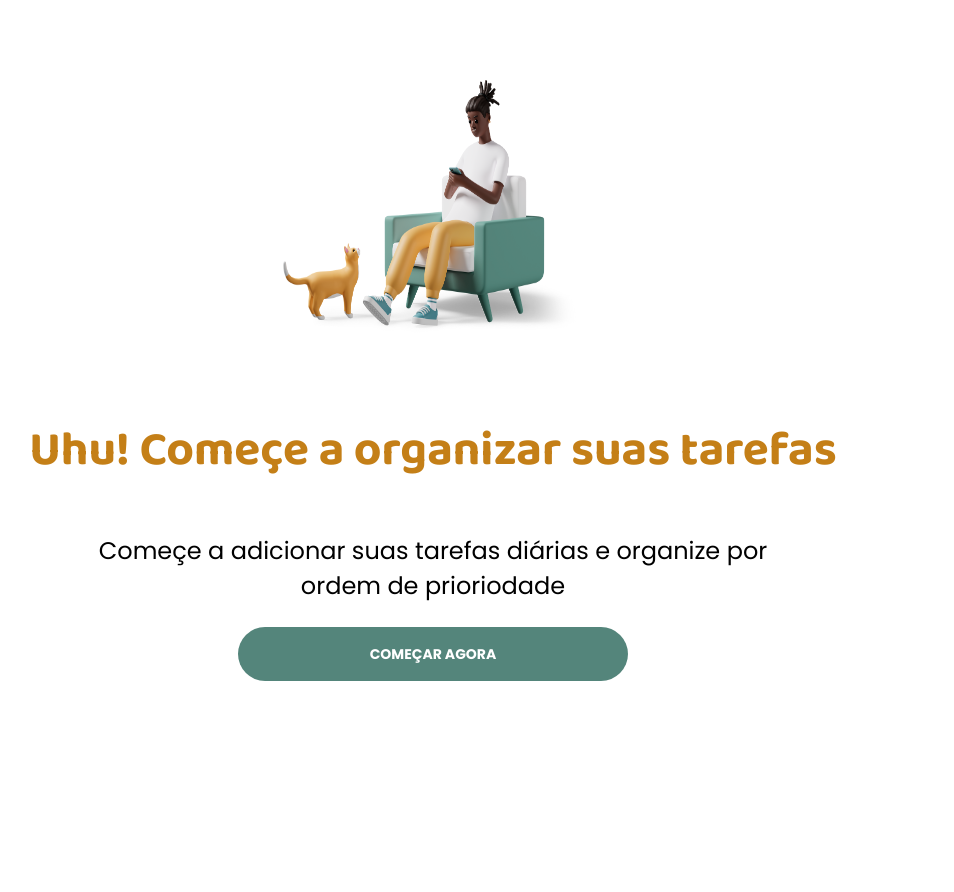
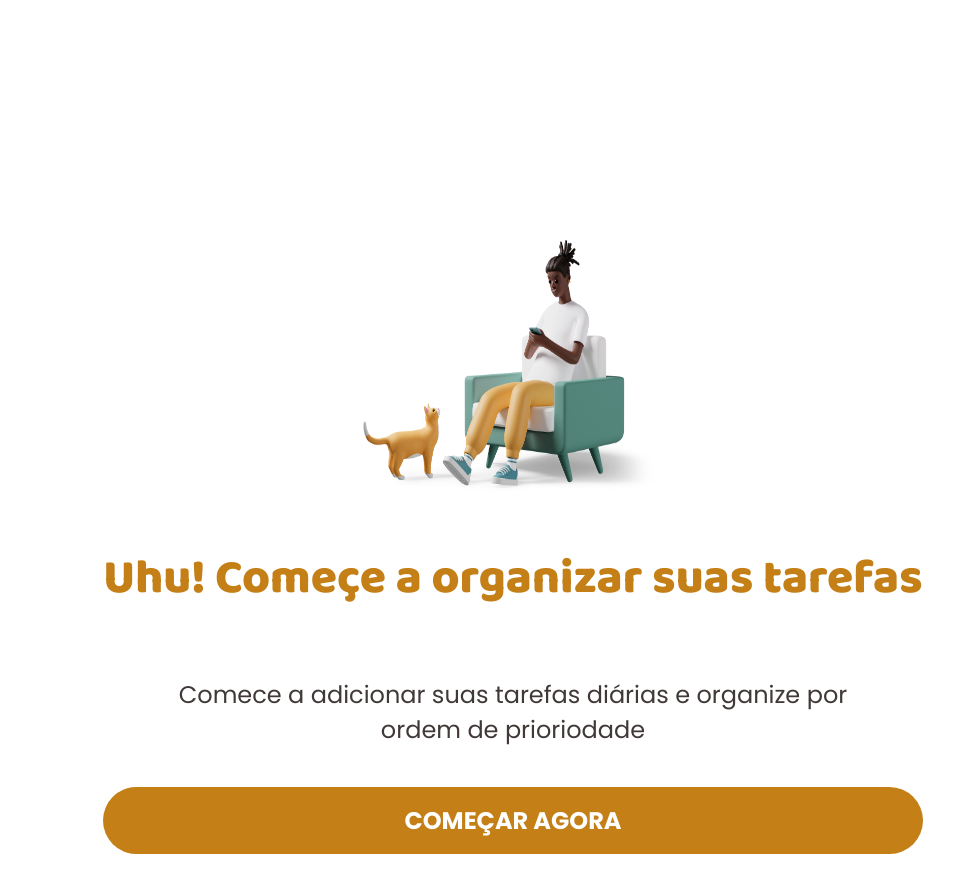
Before and after one commit to JoelCrisco/exercicioResponsivo, a plain HTML site: page index.html in a window 1280 px wide. Shown: the whole page, without its empty margins (127-1081 px from the left). Drawn offline with Linux system fonts and the light colour scheme.

Commit message:
alterações no table e desktop (retirando configurações não necessarias)

```diff
--- a/desktop.css
+++ b/desktop.css
@@ -1,5 +1,5 @@
 /* Configurações da tela Desktop(1280x832) */
-@media (min-width: 1133px) {
+@media (min-width: 1280px) {
     /* CSS */
     body {
       width: 1280px;
--- a/index.html
+++ b/index.html
@@ -4,18 +4,22 @@
 <head>
     <meta charset="UTF-8">
     <meta name="viewport" content="width=device-width, initial-scale=1.0">
+    <!-- Importando as medias do projeto -->
     <link rel="stylesheet" href="mobile.css" />
     <link rel="stylesheet" href="tablet.css" />
     <link rel="stylesheet" href="desktop.css" />
+    <!-- Importando as fontes do projeto -->
     <link rel="preconnect" href="https://fonts.googleapis.com">
     <link rel="preconnect" href="https://fonts.gstatic.com" crossorigin>
     <link href="https://fonts.googleapis.com/css2?family=Baloo+2:wght@400..800&display=swap" rel="stylesheet">
     <link rel="preconnect" href="https://fonts.googleapis.com">
     <link rel="preconnect" href="https://fonts.gstatic.com" crossorigin>
     <link
-        href="https://fonts.googleapis.com/css2?family=Baloo+2:wght@400..800&family=Poppins:ital,wght@0,100;0,200;0,300;0,400;0,500;0,600;0,700;0,800;0,900;1,100;1,200;1,300;1,400;1,500;1,600;1,700;1,800;1,900&display=swap"
-        rel="stylesheet">
+    href="https://fonts.googleapis.com/css2?family=Baloo+2:wght@400..800&family=Poppins:ital,wght@0,100;0,200;0,300;0,400;0,500;0,600;0,700;0,800;0,900;1,100;1,200;1,300;1,400;1,500;1,600;1,700;1,800;1,900&display=swap"
+    rel="stylesheet">
+
     <title>Responsivo</title>
+
 </head>
 
 <body>
@@ -24,7 +28,7 @@
 
         <div id="caixa">
             <h1>Uhu! Começe a organizar suas tarefas</h1>
-            <p>Começe a adicionar suas tarefas diárias e organize por<br> ordem de prioriodade</p>
+            <p>Comece a adicionar suas tarefas diárias e organize por<br> ordem de prioriodade</p>
             <button>COMEÇAR AGORA</button>
         </div>
     </main>
--- a/mobile.css
+++ b/mobile.css
@@ -1,9 +1,12 @@
+* {
+  margin: 0;
+  padding: 0;
+  box-sizing: border-box;
+}
 
 body {
-  width: 430px;
-  height: 932px;
-  justify-content: center;
-  margin: 80px auto;
+  background-color: #FFFFFF;
+  padding: 20px;
 }
 
 main {
@@ -12,33 +15,34 @@ main {
   align-items: center;
   width: 390px;
   height: 892px;
-  padding: 80px, 0px, 80px, 0px;
+}
+
+#img {
+  height: 200px;
+  width: 200px;
+  margin-top: 80px;
 }
 
 #caixa {
   display: flex;
   flex-direction: column;
   align-items: center;
-}
-
-#img {
-  height: 200px;
-  width: 200px;
+  text-align: center;
+  gap: 40px;
 }
 
 h1 {
-  display: flex;
   font-family: "Baloo 2", sans-serif;
   font-size: 24px;
   color: #c47f17;
-  text-align: center;
   margin-bottom: 20px;
+  font-weight: 800;
 }
 
 p {
   font-family: "Poppins", sans-serif;
   font-size: 14px;
-  text-align: center;
+  color: #403937;
 }
 
 button {
@@ -49,8 +53,7 @@ button {
   border: none;
   color: #ffffff;
   background-color: #54857b;
-  width: 390px;
-  height: 54px;
-  padding: 16px 0px 16px 0px;
+  width: 100%;
+  padding: 16px;
   gap: 4px;
 }
--- a/tablet.css
+++ b/tablet.css
@@ -1,13 +1,15 @@
 /* Configurações da tela Tablet(744x1133) */
-@media (min-width: 744px) and (max-width: 1133px) {
+@media screen and (min-width: 744px) and (max-width: 1280px) {
     /* CSS */
 
     body {
+      padding: 80px;
       width: 744px;
       height: 1133px;
       justify-content: center;
-      margin: 80px auto;
+
     }
+
     main {
       display: flex;
       flex-direction: column;
@@ -22,9 +24,7 @@
     }
 
     h1 {
-      font-family: "Baloo 2", sans-serif;
       font-size: 40px;
-      color: #c47f17;
     }
 
     p {
@@ -33,5 +33,6 @@
 
     button {
       background-color: #c47f17;
+      font-size: 24px;
     }
   }
```
